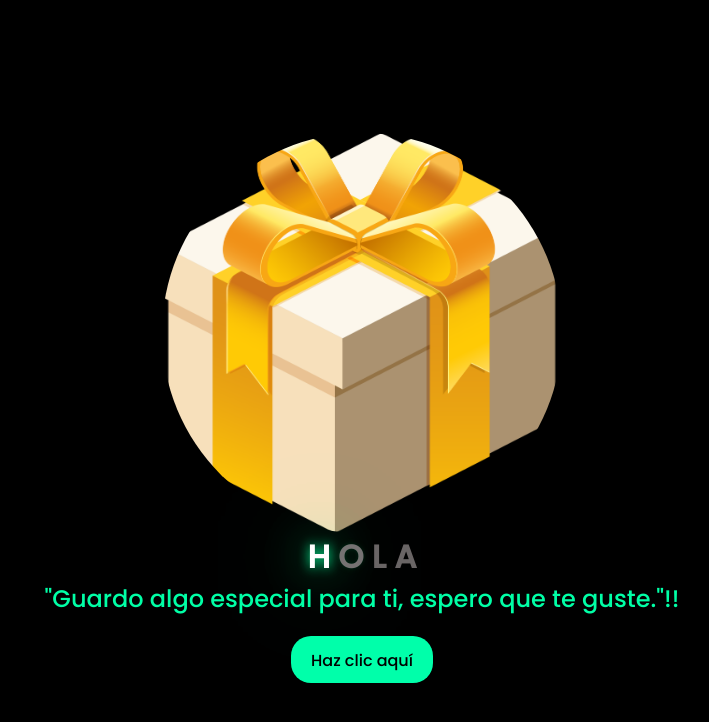
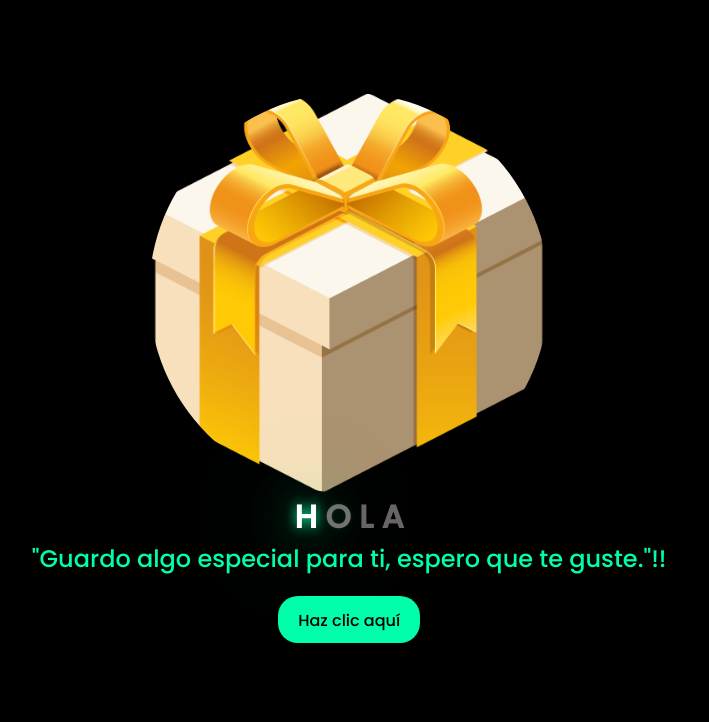
Before and after one commit to Andhriup/Andhriup.github.io, a plain HTML site: page index.html in a window 1280 px wide. Shown: the whole page, without its empty margins (286-995 px from the left). Drawn offline with Linux system fonts and the light colour scheme.

Commit message:
Update style.css

```diff
--- a/css/style.css
+++ b/css/style.css
@@ -4,8 +4,8 @@
 }
 body{
     color: azure;
-    width: 100%;
-    height: 100vh;
+    width: 98%;
+    height: 90vh;
     display: flex;
     flex-direction: column;
     align-items: center;
```
